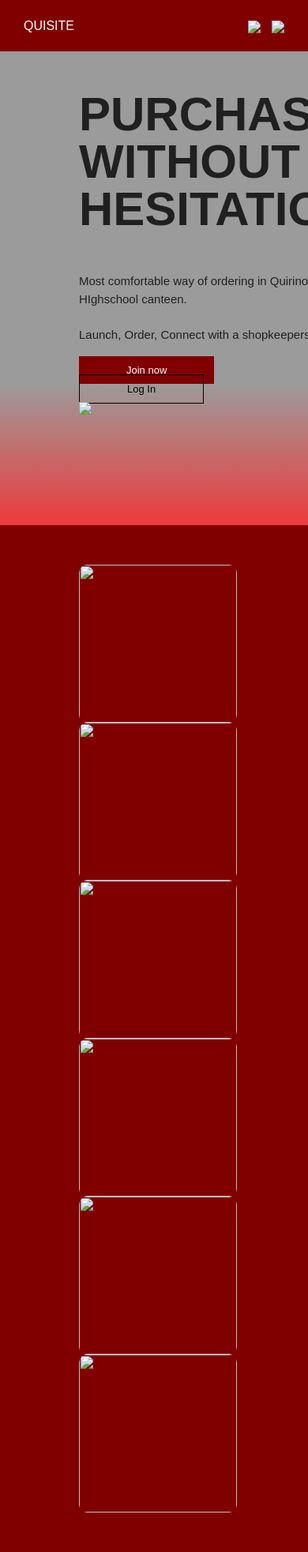
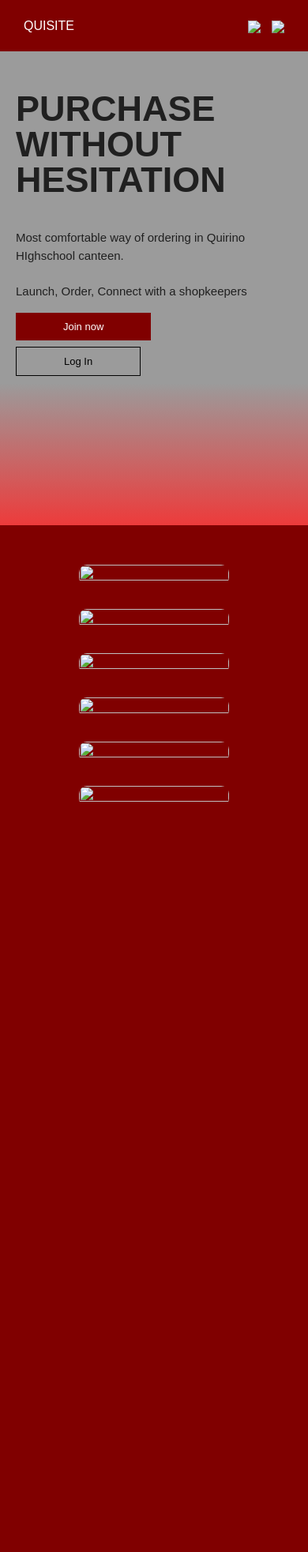
Before and after one commit to gelo-gels/quisite-ordering-system, a Flask app: page /homepage.html in a window 390 px wide; the page is wider, and only the part inside the window is pictured. Shown: that part at 79% size. After the commit the page ends 1015 px from the top of that part, so only its background shows below. Run offline with Flask 3, Linux system fonts and the light colour scheme; some libraries are stand-ins or nearby versions.

Commit message:
push for production

```diff
--- a/appy.py
+++ b/appy.py
@@ -3,4 +3,4 @@ from src import init_db
 app = init_db()
 
 if __name__ == '__main__':
-    app.run('0.0.0.0', debug=True, threaded=False)
+    app.run('0.0.0.0', port=7000, debug=True, threaded=False)
--- a/src/login.py
+++ b/src/login.py
@@ -43,11 +43,11 @@ def login():
         # login failed
         flash("Login failed, please try again")
         return redirect(url_for('main.index'))
-    elif user_info['U_account'] == 'cian':
+    elif user_info['U_account'] == 'admincoop':
         # admin login
         session['user_info'] = dict(user_info)
         return redirect(url_for('main.adminpage'))
-    elif user_info['U_account'] == 'arwind':
+    elif user_info['U_account'] == 'admincanteen':
         # admin login
         session['user_info'] = dict(user_info)
         return redirect(url_for('main.adminpage'))
--- a/templates/homepage.html
+++ b/templates/homepage.html
@@ -73,8 +73,8 @@
     <!-- Content -->
     <div class="bg-frntpage">
         <div class="row">
-            <div class="col-sm-6 col-md-6 animate-box" data-animate-effect="fadeInLeft">
-                <div class="poppins-extrabold" style="font-size: 60px; color: #202020; line-height: 1; margin-bottom: 50px;" >
+            <div class="col-sm-12 col-md-6 animate-box" data-animate-effect="fadeInLeft">
+                <div class="poppins-extrabold hmpage__title">
                     PURCHASE WITHOUT HESITATION
                 </div>
                 <div style="width: 300px">
@@ -85,14 +85,14 @@
                   </div>
 
                 </div>
-                <div style="width: 400px">
+                <div class="btn__mobile_size">
                   <div class="row">
-                      <div class="col-sm-6 col-md-6">
+                      <div class="col-xs-12 col-md-6" style="margin-bottom: 20px;">
                           <a href="sign-up.html" class="btn__standard btn-joinnow poppins-regular">
                               Join now
                           </a>
                       </div>
-                      <div class="col-md-6">
+                      <div class="col-xs-12 col-md-6">
                           <a href="index.html" class="btn__standard btn-login poppins-regular">
                             Log In
                           </a>
@@ -100,31 +100,30 @@
                   </div>
                 </div>
             </div>
-            <div class="col-md-6">
+            <div class="col-md-6 mobile__rmHomepage">
               <img src="{{ url_for('main.get_logo_image') }}" style="width: 450px" />
             </div>
         </div>
     </div>
-
     <div class="bg-scndpage">
       <div class="row animate-box" style="padding: 50px 100px" data-animate-effect="fadeInUp">
-        <div class="col-md-2">
-          <img src="{{ url_for('main.get_borger_image') }}" style="width: 200px; height: 200px; object-fit: cover; border-radius: 10px" />
+        <div class="col-xs-12 col-sm-4 col-md-2">
+          <img src="{{ url_for('main.get_borger_image') }}" class="product__img" />
         </div>
-        <div class="col-md-2">
-          <img src="{{ url_for('main.get_kakanin_image') }}" style="width: 200px; height: 200px; object-fit: cover; border-radius: 10px" />
+        <div class="col-xs-12 col-sm-4 col-md-2">
+          <img src="{{ url_for('main.get_kakanin_image') }}" class="product__img" />
         </div>
-        <div class="col-md-2">
-          <img src="{{ url_for('main.get_mangojuice_image') }}" style="width: 200px; height: 200px; object-fit: cover; border-radius: 10px" />
+        <div class="col-xs-12 col-sm-4 col-md-2">
+          <img src="{{ url_for('main.get_mangojuice_image') }}" class="product__img" />
         </div>
-        <div class="col-md-2">
-          <img src="{{ url_for('main.get_spag_image') }}" style="width: 200px; height: 200px; object-fit: cover; border-radius: 10px" />
+        <div class="col-xs-12 col-sm-4 col-md-2">
+          <img src="{{ url_for('main.get_spag_image') }}" class="product__img" />
         </div>
-        <div class="col-md-2">
-          <img src="{{ url_for('main.get_tomi_image') }}" style="width: 200px; height: 200px; object-fit: cover; border-radius: 10px" />
+        <div class="col-xs-12 col-sm-4 col-md-2">
+          <img src="{{ url_for('main.get_tomi_image') }}" class="product__img" />
         </div>
-        <div class="col-md-2">
-          <img src="{{ url_for('main.get_valuemeal_image') }}" style="width: 200px; height: 200px; object-fit: cover; border-radius: 10px" />
+        <div class="col-xs-12 col-sm-4 col-md-2">
+          <img src="{{ url_for('main.get_valuemeal_image') }}" class="product__img" />
         </div>
       </div>
     </div>
@@ -182,7 +181,48 @@
     font-size: 13px;
 }
 
+.hmpage__title {
+  font-size: 60px;
+  color: #202020;
+  line-height: 1;
+  margin-bottom: 50px;
+}
+
+.product__img {
+  width: 100%;
+  height: 100%;
+  object-fit: cover;
+  border-radius: 10px
+}
 .bg-scndpage {
   background: #800000;
 }
+.btn__mobile_size {
+  width: 400px;
+}
+
+@media (max-width: 991px) {
+  .mobile__rmHomepage {
+    display: none;
+  }
+  .product__img {
+    margin-bottom: 30px;
+  }
+  .btn__mobile_size {
+    width: 100%;
+  }
+}
+
+@media (max-width: 773px) {
+  .bg-frntpage {
+    padding: 50px 20px
+  }
+}
+
+@media (max-width: 481px) {
+  .hmpage__title {
+    font-size: 45px;
+    margin-bottom: 40px;
+  }
+}
 </style>
```
Also changed, not shown: templates/productlistpage.html (+7 -7 lines), templates/userpage.html (+17 -7 lines), templates/assets/borger.jpg, templates/assets/kakanin.jpg, templates/assets/mangojuice.jpg, templates/assets/spaghetti.jpg, templates/assets/tomi.jpg, templates/assets/valuemeal.jpg.
